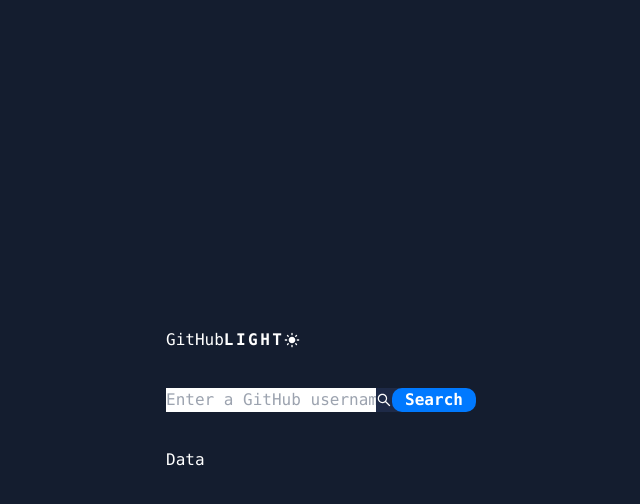
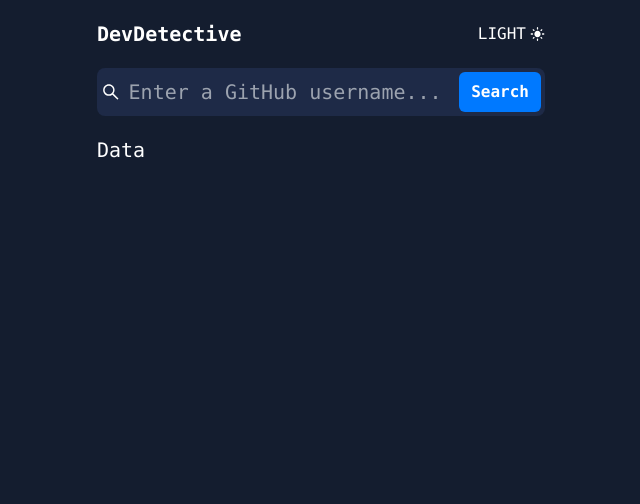
Before and after one commit to kumarutkarshuk/GitHub-Profile-using-GraphQL-API, a React (Create React App) app: page / in a window 1280 px wide. Shown: the top 504 px of the page, without its empty margins (319-959 px from the left). Built offline with nearby package versions, Linux system fonts and the light colour scheme.

Commit message:
Front-end updated

```diff
--- a/src/App.js
+++ b/src/App.js
@@ -10,29 +10,29 @@
   const [isLight, setIsLight] = useState(true); //have to store preference and use the function for updating
 
   return (
-    <div className="h-screen w-screen flex justify-center items-center bg-[#141D2F] text-white font-mono">
-    {/* text white */}
-      <div className="flex flex-col gap-[36px]">
+    <div className="h-screen w-screen flex justify-center bg-[#141D2F] text-white font-mono text-xl">
 
-        <div className="flex">
-          <h1>GitHub</h1>
+      <div className="flex flex-col gap-5 w-[35%] my-5">
 
-          <div className="flex items-center w-[90px] tracking-[2.5px]
-                          font-bold">
+        <div className="flex justify-between">
+          <h1 className="font-extrabold">DevDetective</h1>
+
+          <div className="flex items-center w-[15%]
+                           justify-center text-base gap-1">
             <p>
               {isLight ? "LIGHT" : "DARK"}
             </p>
             {isLight ? <MdLightMode/> : <MdDarkMode/>}
           </div>
+
         </div>
 
-        <div className="bg-[#1E2A47] relative rounded-[15px] flex h-[100%] justify-center items-center">
-        {/* box shadow and background for icon*/}
-          <input type="text" placeholder="Enter a GitHub username..."/>
+        <div className="bg-[#1E2A47] flex justify-evenly items-center rounded-lg w-full h-12 p-1 gap-2">
           <AiOutlineSearch/>
-          {/* icon styling */}
+          <input type="text" placeholder="Enter a GitHub username..." className=" bg-inherit w-[75%] focus:outline-none"/>
+
           <button className="bg-[#0079ff] hover:bg-[#60abff] font-bold
-          min-w-[84px] rounded-[10px]">Search</button>
+                              rounded-md px-3 py-2 text-base">Search</button>
         </div>
 
         <div>
```
